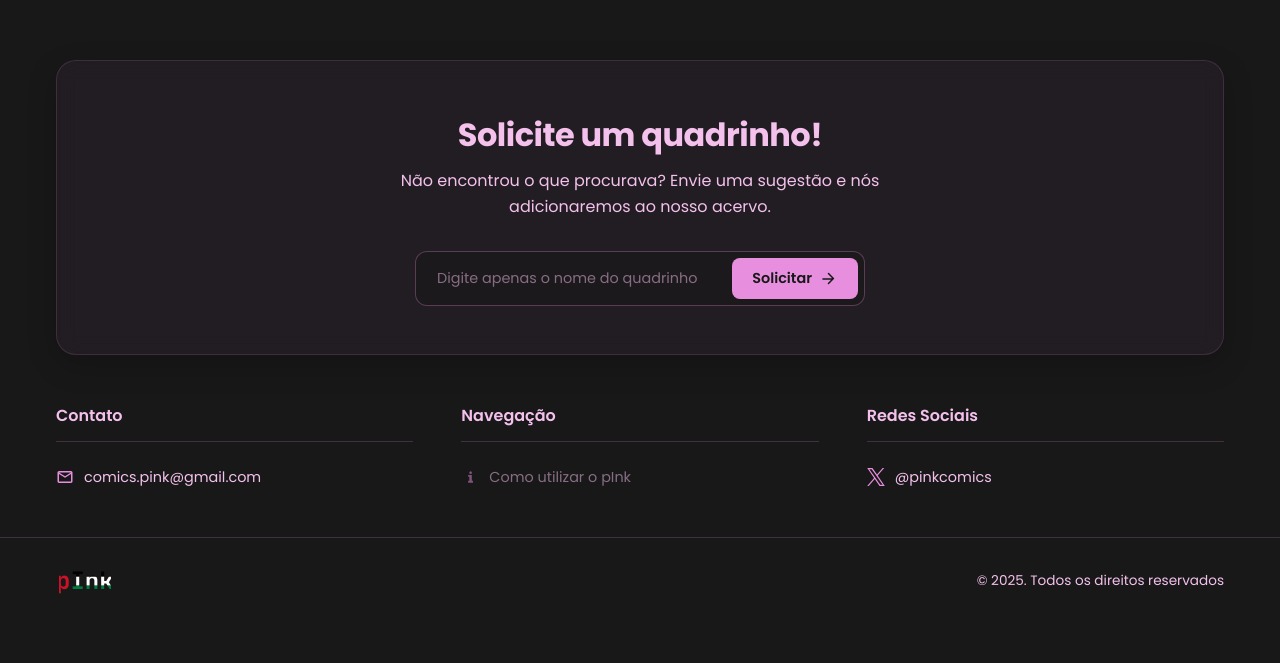
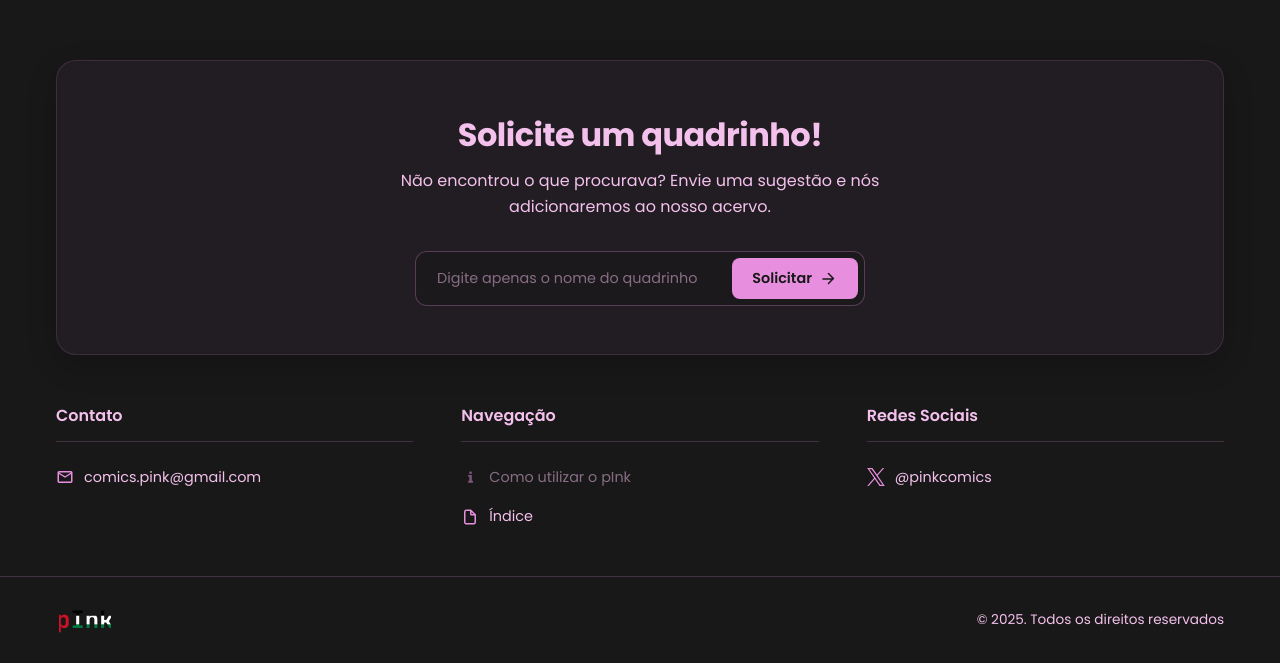
Before and after one commit to studiozweihander/pInk, a React (Vite) app: page / in a window 1280 px wide. Shown: the part 788-1451 px from the top of the page. Before the commit the page ends 1412 px from the top, so only its background shows below. Built offline with nearby package versions, Linux system fonts and the light colour scheme; no server answers.

Commit message:
🧹 refactor: atualiza ícone do link de índice na navegação do footer

```diff
--- a/src/components/Footer.tsx
+++ b/src/components/Footer.tsx
@@ -1,4 +1,5 @@
 import React from "react";
+import { Link } from "react-router-dom";
 import { CONTACT_EMAIL, SOCIAL_LINKS } from "../constants";
 
 const Footer: React.FC = () => {
@@ -106,6 +107,12 @@ const Footer: React.FC = () => {
                                 </svg>
                                 Como utilizar o pInk
                             </span>
+                            <Link to="/indice" className="footer-link">
+                                <svg viewBox="0 0 24 24" fill="none" height="18px" width="18px" xmlns="http://www.w3.org/2000/svg">
+                                    <path d="M19 9V17.8C19 18.9201 19 19.4802 18.782 19.908C18.5903 20.2843 18.2843 20.5903 17.908 20.782C17.4802 21 16.9201 21 15.8 21H8.2C7.07989 21 6.51984 21 6.09202 20.782C5.71569 20.5903 5.40973 20.2843 5.21799 19.908C5 19.4802 5 18.9201 5 17.8V6.2C5 5.07989 5 4.51984 5.21799 4.09202C5.40973 3.71569 5.71569 3.40973 6.09202 3.21799C6.51984 3 7.0799 3 8.2 3H13M19 9L13 3M19 9H14C13.4477 9 13 8.55228 13 8V3" stroke="currentColor" strokeWidth="2" strokeLinecap="round" strokeLinejoin="round"></path>
+                                </svg>
+                                Índice
+                            </Link>
                         </div>
                     </div>
 
```
